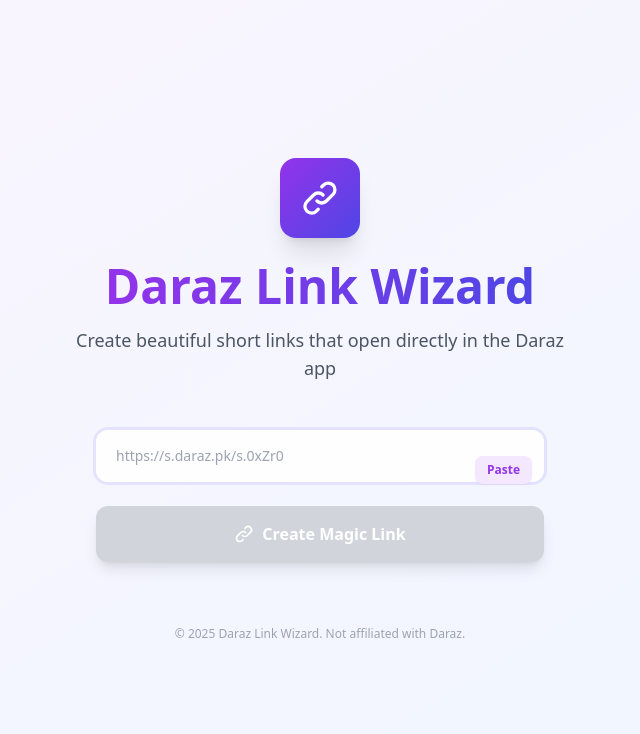
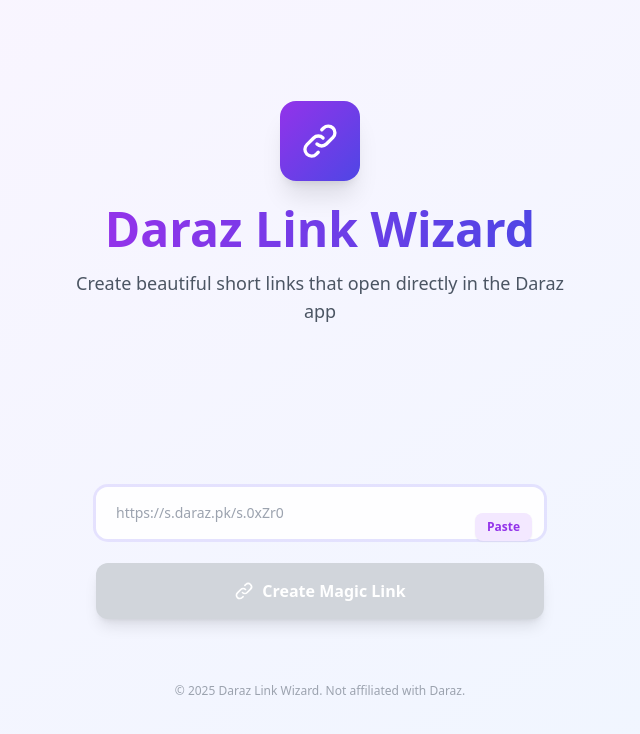
Before and after one commit to Hashim1999164/Vite-Daraz, a React (Vite) app: page / in a window 1280 px wide. Shown: the top 734 px of the page, without its empty margins (320-960 px from the left). Built offline with nearby package versions, Linux system fonts and the light colour scheme.

Commit message:
no message

```diff
--- a/src/components/LinkForm.tsx
+++ b/src/components/LinkForm.tsx
@@ -68,6 +68,20 @@
 
   return (
     <div className="w-full max-w-md">
+      {/* Google AdSense Horizontal Banner */}
+      <div className="w-full mb-6 overflow-hidden rounded-lg">
+        <script async src="https://pagead2.googlesyndication.com/pagead/js/adsbygoogle.js?client=ca-pub-3754737230953398"
+          crossOrigin="anonymous"></script>
+        <ins className="adsbygoogle"
+          style={{ display: 'block', width: '100%', height: '90px' }}
+          data-ad-client="ca-pub-3754737230953398"
+          data-ad-slot="YOUR_AD_SLOT_ID"
+          data-ad-format="auto"
+          data-full-width-responsive="true"></ins>
+        <script>
+          (adsbygoogle = window.adsbygoogle || []).push({});
+        </script>
+      </div>
       <form onSubmit={handleSubmit} className="space-y-6">
         <div className="relative">
           <motion.div
```
